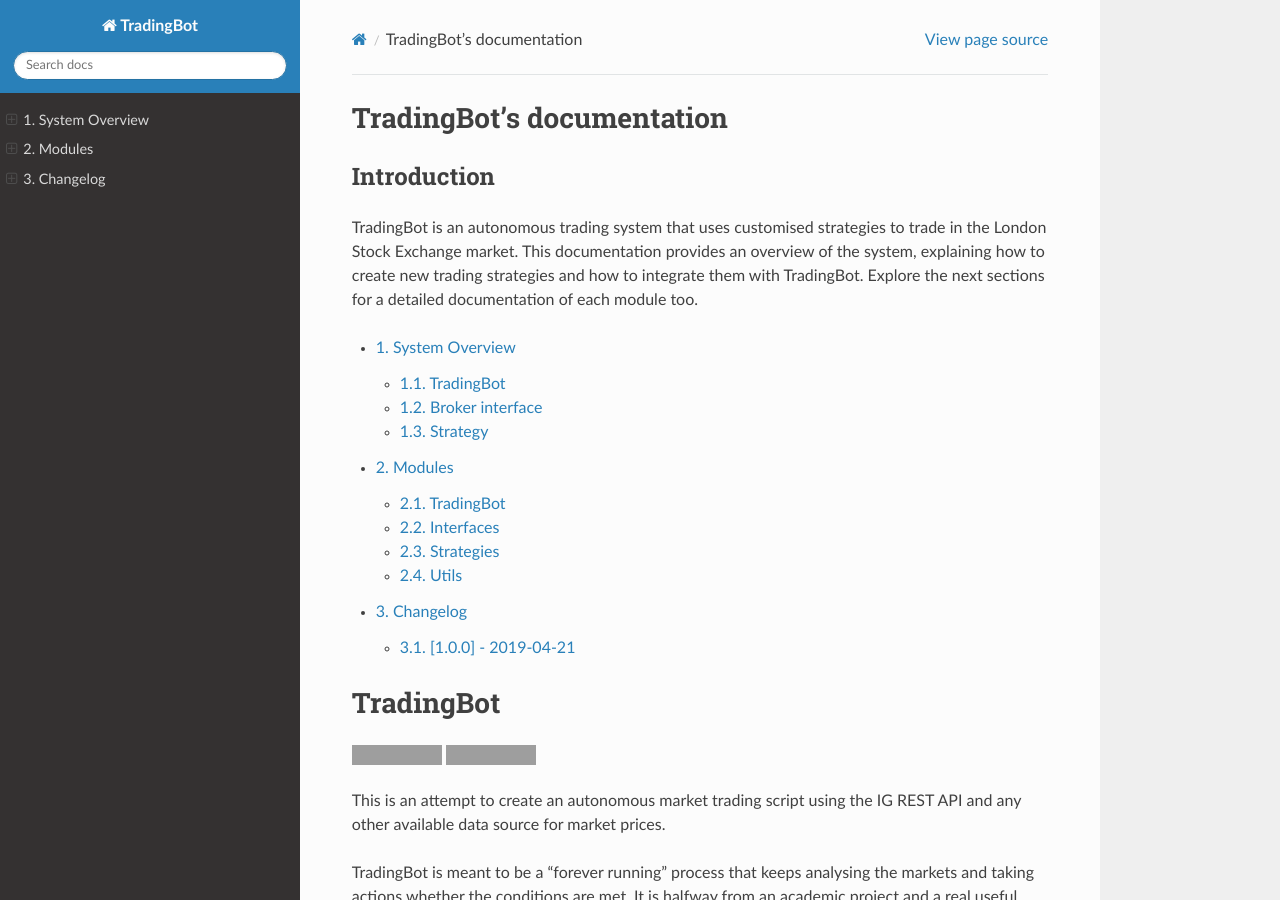
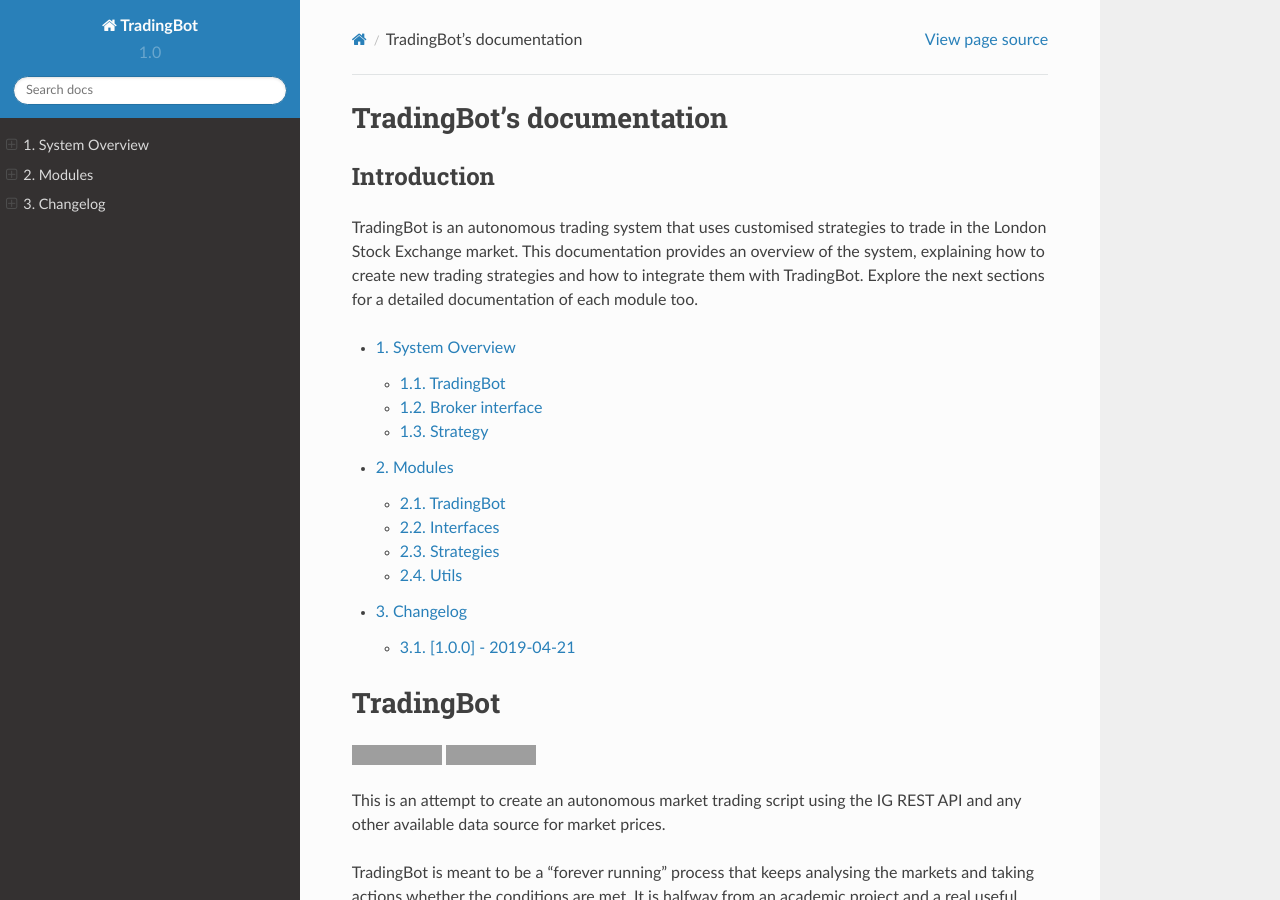
Before and after one commit to lucky0174/TradingBot, a Sphinx documentation site: the page built from doc/index.rst, in a window 1280 px wide and 900 px high. Built offline with Sphinx 7.4.7 and the Read the Docs theme 2.0.0, drawn with Linux system fonts in a browser that asks for light colours; grey boxes are pictures that could not be loaded.

Commit message:
Updated version in documentation

```diff
--- a/doc/conf.py
+++ b/doc/conf.py
@@ -24,9 +24,9 @@
 author = 'Alberto Cardellini'
 
 # The short X.Y version
-version = ''
+version = '1.0'
 # The full version, including alpha/beta/rc tags
-release = '0.1.0'
+release = '1.0.0'
 
 
 # -- General configuration ---------------------------------------------------
```
